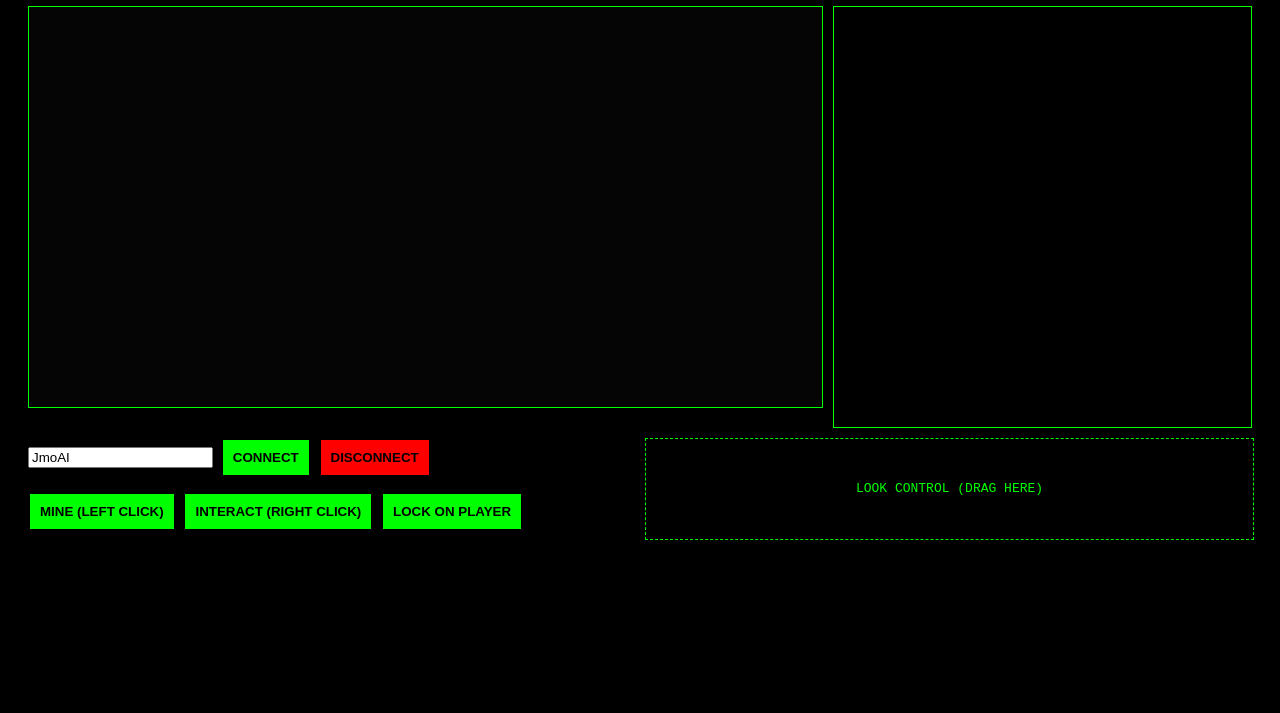
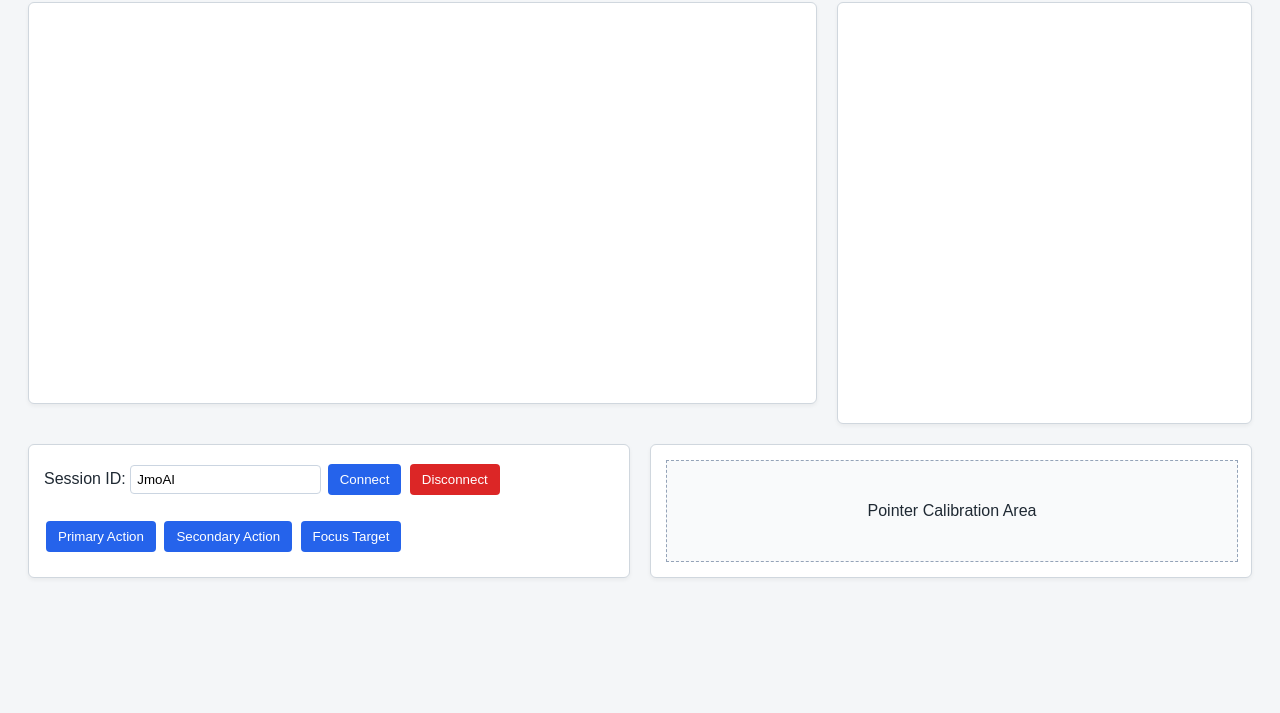
Before and after one commit to JmoAI-Bot/JmoAI-Chat-bot-, a website: page public/index.html in a window 1280 px wide. Shown: the part 87-800 px from the top of the page. Drawn offline with nearby package versions, Linux system fonts and the light colour scheme; no server answers.

Commit message:
Update index.html

```diff
--- a/public/index.html
+++ b/public/index.html
@@ -1,62 +1,160 @@
 <!DOCTYPE html>
 <html>
 <head>
-    <title>JmoAI Neural Link</title>
+    <title>JMO Systems | Remote Interface</title>
     <style>
-        body { background: #000; color: #0f0; font-family: monospace; display: flex; flex-direction: column; padding: 20px; }
-        .row { display: flex; gap: 10px; margin-bottom: 10px; }
-        .view-box { flex: 2; border: 1px solid #0f0; height: 400px; background: #050505; position: relative; }
-        #log { flex: 1; height: 400px; border: 1px solid #0f0; overflow-y: auto; padding: 10px; font-size: 12px; }
-        #mouseZone { width: 100%; height: 100px; border: 1px dashed #0f0; text-align: center; line-height: 100px; cursor: crosshair; }
-        .btn { background: #0f0; color: #000; border: none; padding: 10px; cursor: pointer; font-weight: bold; margin: 2px; }
+        body {
+            background: #f4f6f8;
+            color: #1f2933;
+            font-family: Arial, sans-serif;
+            display: flex;
+            flex-direction: column;
+            padding: 20px;
+        }
+
+        h1 {
+            font-size: 22px;
+            margin-bottom: 20px;
+        }
+
+        .row {
+            display: flex;
+            gap: 20px;
+            margin-bottom: 20px;
+        }
+
+        .panel {
+            background: white;
+            border: 1px solid #d0d7de;
+            border-radius: 6px;
+            box-shadow: 0 2px 4px rgba(0,0,0,0.05);
+        }
+
+        .view-box {
+            flex: 2;
+            height: 400px;
+            overflow: hidden;
+        }
+
+        #log {
+            flex: 1;
+            height: 400px;
+            overflow-y: auto;
+            padding: 10px;
+            font-size: 13px;
+        }
+
+        #interactionZone {
+            width: 100%;
+            height: 100px;
+            border: 1px dashed #94a3b8;
+            text-align: center;
+            line-height: 100px;
+            cursor: crosshair;
+            background: #f9fafb;
+        }
+
+        .btn {
+            background: #2563eb;
+            color: white;
+            border: none;
+            padding: 8px 12px;
+            border-radius: 4px;
+            cursor: pointer;
+            margin: 4px 2px;
+        }
+
+        .btn.danger {
+            background: #dc2626;
+        }
+
+        input {
+            padding: 6px;
+            border: 1px solid #cbd5e1;
+            border-radius: 4px;
+        }
     </style>
 </head>
 <body>
-    <h1>JMO_AI // NEURAL_LINK</h1>
+
+    <h1>JMO Systems – Remote Observation Dashboard</h1>
+
     <div class="row">
-        <div class="view-box">
+        <div class="panel view-box">
             <iframe id="cam" style="width:100%; height:100%; border:none;"></iframe>
         </div>
-        <div id="log"></div>
+
+        <div id="log" class="panel"></div>
     </div>
 
     <div class="row">
-        <div style="flex: 1;">
-            <input id="u" value="JmoAI"> <button class="btn" onclick="join()">CONNECT</button>
-            <button class="btn" style="background:red" onclick="socket.emit('disconnectBot')">DISCONNECT</button>
+        <div class="panel" style="flex:1; padding:15px;">
+            <label>Session ID:</label>
+            <input id="u" value="JmoAI">
+            <button class="btn" onclick="connect()">Connect</button>
+            <button class="btn danger" onclick="socket.emit('disconnectBot')">Disconnect</button>
+
             <br><br>
-            <button class="btn" onclick="socket.emit('interact', 'break')">MINE (LEFT CLICK)</button>
-            <button class="btn" onclick="socket.emit('interact', 'use')">INTERACT (RIGHT CLICK)</button>
-            <button class="btn" onclick="socket.emit('lookNearest')">LOCK ON PLAYER</button>
+
+            <button class="btn" onclick="socket.emit('interact', 'primary')">Primary Action</button>
+            <button class="btn" onclick="socket.emit('interact', 'secondary')">Secondary Action</button>
+            <button class="btn" onclick="socket.emit('lookNearest')">Focus Target</button>
         </div>
-        <div style="flex: 1;">
-            <div id="mouseZone">LOOK CONTROL (DRAG HERE)</div>
+
+        <div class="panel" style="flex:1; padding:15px;">
+            <div id="interactionZone">Pointer Calibration Area</div>
         </div>
     </div>
 
     <script src="/socket.io/socket.io.js"></script>
     <script>
         const socket = io();
-        function join() {
-            socket.emit('startBot', { host: 'mc.sealcentral.co', username: document.getElementById('u').value });
+
+        function connect() {
+            socket.emit('startBot', {
+                host: 'mc.sealcentral.co',
+                username: document.getElementById('u').value
+            });
+
             setTimeout(() => {
-                document.getElementById('cam').src = window.location.href.replace('8080', '3001');
+                document.getElementById('cam').src =
+                    window.location.href.replace('8080', '3001');
             }, 3000);
         }
 
-        // Mouse Look Logic
+        // Pointer Movement Tracking
         let yaw = 0, pitch = 0;
-        document.getElementById('mouseZone').onmousemove = (e) => {
+        document.getElementById('interactionZone').onmousemove = (e) => {
             yaw -= e.movementX * 0.01;
             pitch -= e.movementY * 0.01;
             socket.emit('look', { yaw, pitch });
         };
 
-        const keys = { 'w': 'forward', 's': 'back', 'a': 'left', 'd': 'right', ' ': 'jump', 'Shift': 'sneak' };
-        window.onkeydown = (e) => { if(keys[e.key]) socket.emit('control', { key: keys[e.key], state: true }); };
-        window.onkeyup = (e) => { if(keys[e.key]) socket.emit('control', { key: keys[e.key], state: false }); };
+        const keys = {
+            'w': 'forward',
+            's': 'back',
+            'a': 'left',
+            'd': 'right',
+            ' ': 'jump',
+            'Shift': 'sneak'
+        };
 
-        socket.on('log', m => { const l=document.getElementById('log'); l.innerHTML += `<div>> ${m}</div>`; l.scrollTop = l.scrollHeight; });
+        window.onkeydown = (e) => {
+            if(keys[e.key])
+                socket.emit('control', { key: keys[e.key], state: true });
+        };
+
+        window.onkeyup = (e) => {
+            if(keys[e.key])
+                socket.emit('control', { key: keys[e.key], state: false });
+        };
+
+        socket.on('log', m => {
+            const l = document.getElementById('log');
+            l.innerHTML += `<div>• ${m}</div>`;
+            l.scrollTop = l.scrollHeight;
+        });
     </script>
+
 </body>
 </html>
```
